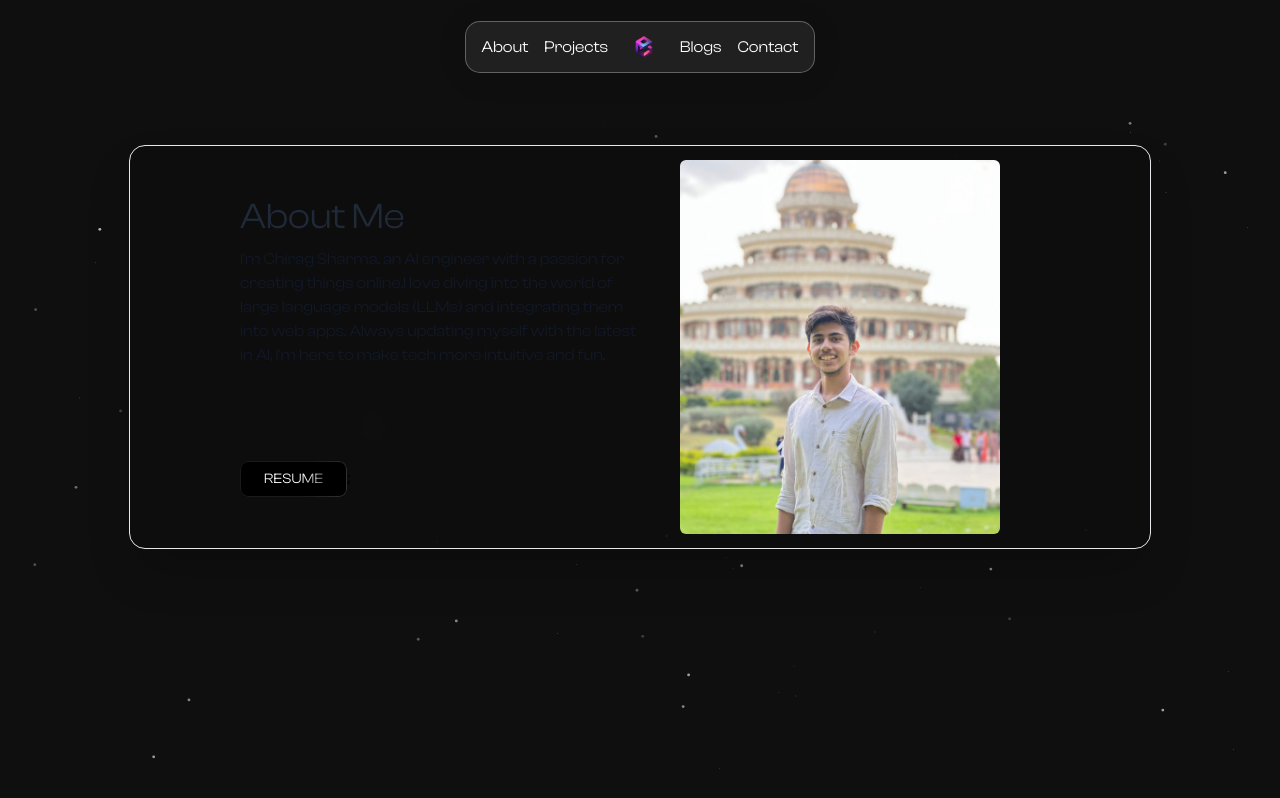
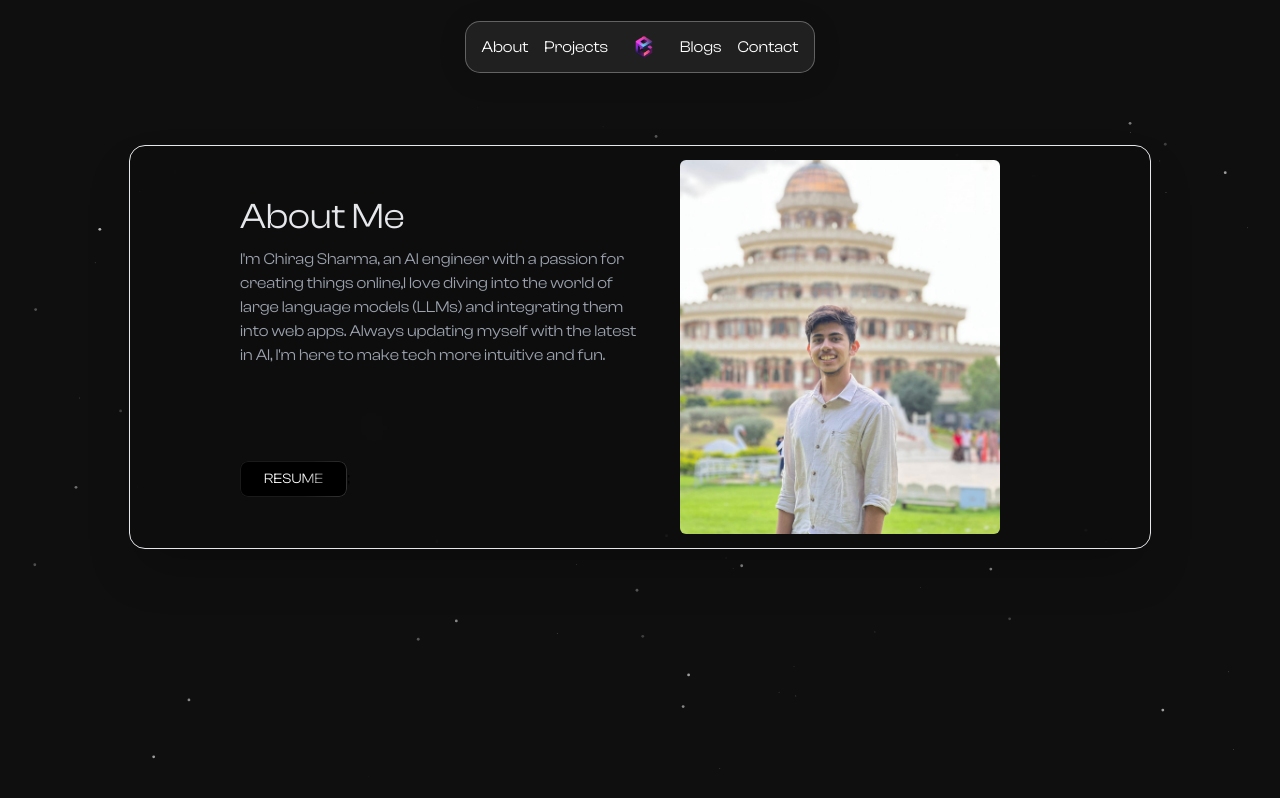
Before and after one commit to chiragksharma/Portfolio_new, a React (Create React App) app: page /about-me in a window 1280 px wide. Built offline with nearby package versions, Linux system fonts and the light colour scheme.

Commit message:
changed the color of text in about me section

```diff
--- a/src/components/pages/about-me.jsx
+++ b/src/components/pages/about-me.jsx
@@ -19,8 +19,8 @@ const AboutMe = () => {
         <div className="about-me-card-content">
           <div className="text-content">
             <div className='text-content-container'>
-                <h1 className="text-4xl font-medium text-gray-800 dark:text-gray-200">About Me</h1>
-                <p className="text-gray-900 dark:text-gray-400">I'm Chirag Sharma, an AI engineer with a passion for creating things online,I love diving into the world of large language models (LLMs) and integrating them into web apps.
+                <h1 className="text-4xl font-medium  text-gray-200">About Me</h1>
+                <p className="text-gray-400">I'm Chirag Sharma, an AI engineer with a passion for creating things online,I love diving into the world of large language models (LLMs) and integrating them into web apps.
                 Always updating myself with the latest in AI, I'm here to make tech more intuitive and fun. </p>
             </div>
             {/* <button className="cta-button mt-4 px-4 py-2 bg-purple-500 text-white rounded">Get Started</button> */}
```
